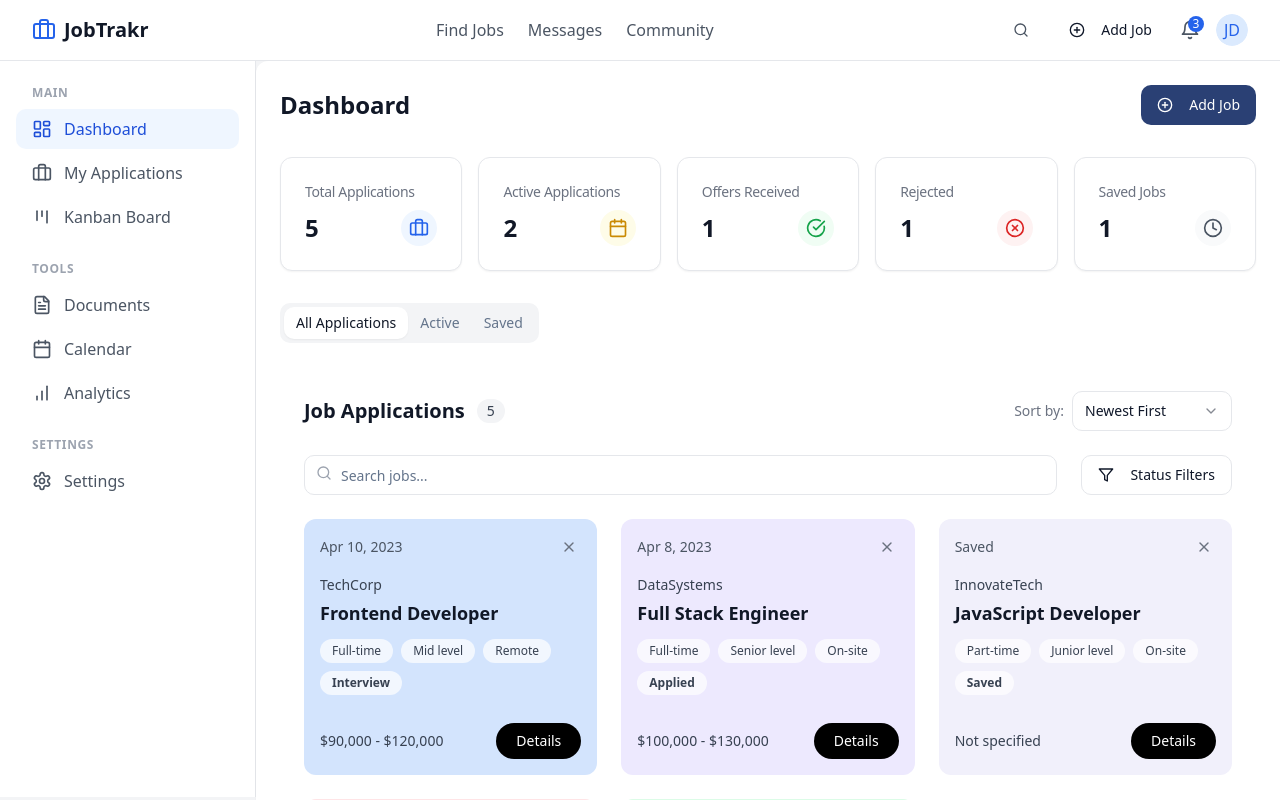
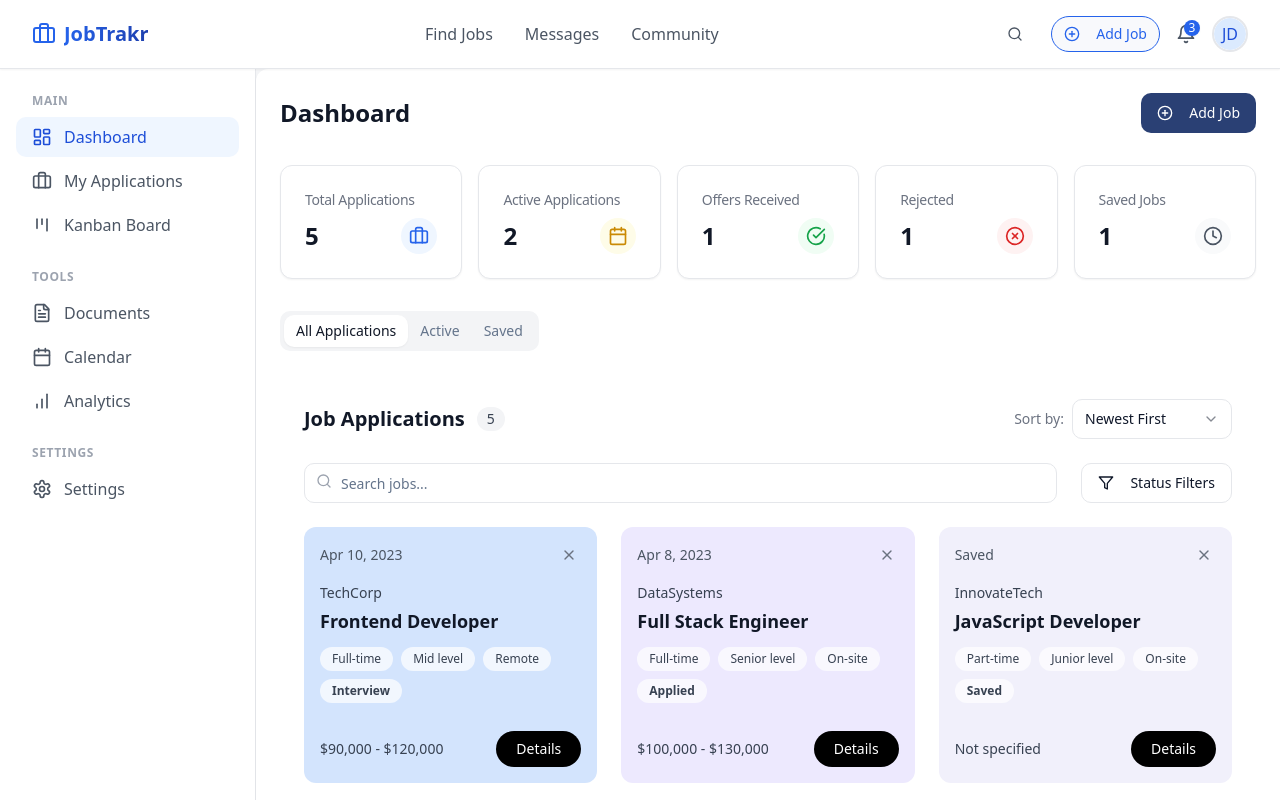
Before and after one commit to erinnod/track-the-job-ai, a React (Vite) app: page / in a window 1280 px wide. Shown: the top 800 px of the page. Built offline with nearby package versions, Linux system fonts and the light colour scheme.

Commit message:
Fix: Improve header styling

```diff
--- a/src/components/layout/Navbar.tsx
+++ b/src/components/layout/Navbar.tsx
@@ -10,92 +10,106 @@ import {
   DropdownMenuTrigger
 } from "@/components/ui/dropdown-menu";
 import { useState } from "react";
+import { Link } from "react-router-dom";
 
 const Navbar = () => {
   const [mobileMenuOpen, setMobileMenuOpen] = useState(false);
 
   return (
-    <div className="bg-white border-b border-gray-200 sticky top-0 z-30">
-      <div className="flex items-center justify-between px-4 py-3 sm:px-6 lg:px-8">
+    <div className="bg-white border-b border-gray-200 sticky top-0 z-30 shadow-sm">
+      <div className="max-w-7xl mx-auto flex items-center justify-between px-4 py-4 sm:px-6 lg:px-8">
         <div className="flex items-center">
-          <Briefcase className="h-6 w-6 text-blue-600 mr-2" />
-          <h1 className="text-xl font-bold text-gray-900">JobTrakr</h1>
+          <Link to="/" className="flex items-center">
+            <Briefcase className="h-6 w-6 text-blue-600 mr-2" />
+            <h1 className="text-xl font-bold text-gray-900 bg-gradient-to-r from-blue-600 to-blue-800 bg-clip-text text-transparent">JobTrakr</h1>
+          </Link>
         </div>
 
-        <div className="hidden md:flex items-center space-x-6">
-          <button className="text-gray-600 hover:text-gray-900">
+        <div className="hidden md:flex items-center space-x-8">
+          <button className="text-gray-600 hover:text-blue-600 transition-colors font-medium">
             Find Jobs
           </button>
-          <button className="text-gray-600 hover:text-gray-900">
+          <button className="text-gray-600 hover:text-blue-600 transition-colors font-medium">
             Messages
           </button>
-          <button className="text-gray-600 hover:text-gray-900">
+          <button className="text-gray-600 hover:text-blue-600 transition-colors font-medium">
             Community
           </button>
         </div>
 
-        <div className="flex items-center space-x-3 sm:space-x-4">
-          <Button variant="ghost" size="sm" className="text-gray-600 hidden sm:flex">
+        <div className="flex items-center space-x-4">
+          <Button variant="ghost" size="sm" className="text-gray-600 hidden sm:flex hover:bg-gray-100 hover:text-blue-600 rounded-full">
             <Search className="h-5 w-5" />
           </Button>
 
-          <Button variant="ghost" size="sm" className="hidden sm:flex">
+          <Button variant="outline" size="sm" className="hidden sm:flex text-blue-600 border-blue-600 hover:bg-blue-50 rounded-full">
             <PlusCircle className="h-5 w-5 mr-2" />
             Add Job
           </Button>
 
           <div className="relative">
-            <Bell className="h-5 w-5 text-gray-600 cursor-pointer" />
-            <span className="absolute -top-1 -right-1 h-4 w-4 rounded-full bg-blue-600 text-white text-xs flex items-center justify-center">
+            <Bell className="h-5 w-5 text-gray-600 cursor-pointer hover:text-blue-600 transition-colors" />
+            <span className="absolute -top-1 -right-1 h-4 w-4 rounded-full bg-blue-600 text-white text-xs flex items-center justify-center shadow-sm">
               3
             </span>
           </div>
 
           <DropdownMenu>
             <DropdownMenuTrigger asChild>
-              <Avatar className="h-8 w-8 cursor-pointer">
-                <AvatarFallback className="bg-blue-100 text-blue-600">
+              <Avatar className="h-9 w-9 cursor-pointer border-2 border-gray-200 hover:border-blue-200 transition-colors">
+                <AvatarFallback className="bg-blue-100 text-blue-700 font-medium">
                   JD
                 </AvatarFallback>
               </Avatar>
             </DropdownMenuTrigger>
-            <DropdownMenuContent align="end" className="z-50">
-              <DropdownMenuItem>Profile</DropdownMenuItem>
-              <DropdownMenuItem>Settings</DropdownMenuItem>
+            <DropdownMenuContent align="end" className="w-56 p-2 mt-1 z-50">
+              <div className="flex flex-col space-y-1 p-2">
+                <p className="font-medium">John Doe</p>
+                <p className="text-sm text-gray-500">john.doe@example.com</p>
+              </div>
               <DropdownMenuSeparator />
-              <DropdownMenuItem>Logout</DropdownMenuItem>
+              <DropdownMenuItem className="cursor-pointer hover:bg-gray-100 focus:bg-gray-100">
+                Profile
+              </DropdownMenuItem>
+              <DropdownMenuItem className="cursor-pointer hover:bg-gray-100 focus:bg-gray-100">
+                Settings
+              </DropdownMenuItem>
+              <DropdownMenuSeparator />
+              <DropdownMenuItem className="cursor-pointer hover:bg-gray-100 focus:bg-gray-100 text-red-500 hover:text-red-600">
+                Logout
+              </DropdownMenuItem>
             </DropdownMenuContent>
           </DropdownMenu>
 
           <Button
             variant="ghost"
             size="sm"
-            className="md:hidden"
+            className="md:hidden text-gray-600 hover:bg-gray-100"
             onClick={() => setMobileMenuOpen(!mobileMenuOpen)}
           >
-            <Menu className="h-5 w-5 text-gray-600" />
+            <Menu className="h-5 w-5" />
           </Button>
         </div>
       </div>
 
       {/* Mobile menu dropdown */}
       {mobileMenuOpen && (
-        <div className="md:hidden bg-white border-t border-gray-100 px-4 py-3 shadow-sm">
+        <div className="md:hidden bg-white border-t border-gray-100 px-4 py-3 shadow-md">
           <div className="space-y-3">
-            <button className="block w-full text-left py-2 text-gray-600 hover:text-gray-900">
+            <button className="block w-full text-left py-2 text-gray-600 hover:text-blue-600 font-medium">
               Find Jobs
             </button>
-            <button className="block w-full text-left py-2 text-gray-600 hover:text-gray-900">
+            <button className="block w-full text-left py-2 text-gray-600 hover:text-blue-600 font-medium">
               Messages
             </button>
-            <button className="block w-full text-left py-2 text-gray-600 hover:text-gray-900">
+            <button className="block w-full text-left py-2 text-gray-600 hover:text-blue-600 font-medium">
               Community
             </button>
-            <Button variant="outline" size="sm" className="w-full justify-start">
+            <Button variant="outline" size="sm" className="w-full justify-start text-gray-600 hover:bg-gray-100">
               <Search className="h-4 w-4 mr-2" />
               Search
             </Button>
-            <Button variant="default" size="sm" className="w-full justify-start">
+            <Button variant="default" size="sm" className="w-full justify-start bg-blue-600 hover:bg-blue-700">
               <PlusCircle className="h-4 w-4 mr-2" />
               Add Job
             </Button>
```
